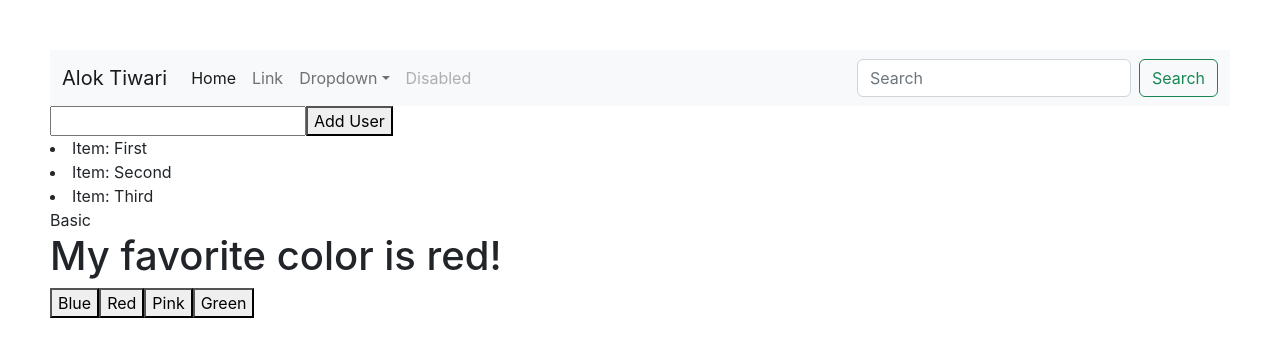
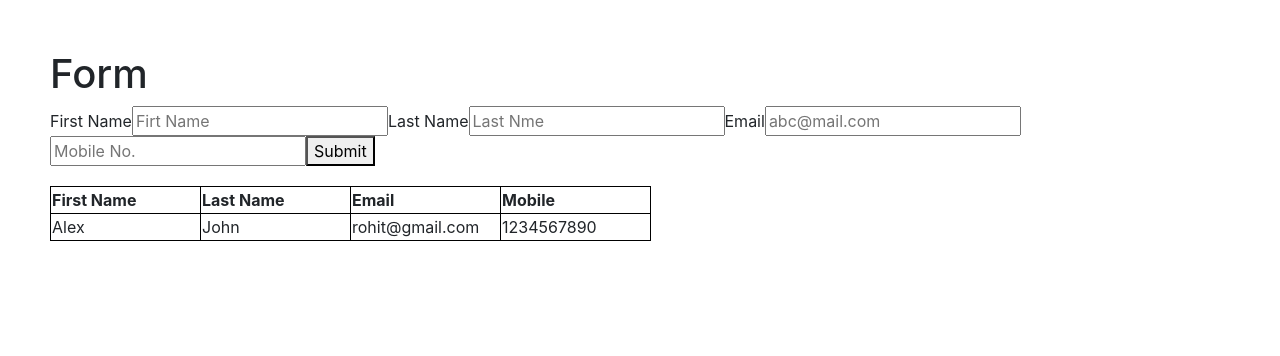
Before and after one commit to alokt1994/react-practice, a React (Create React App) app: page / in a window 1280 px wide. Shown: the top 356 px of the page. Built offline with nearby package versions, Linux system fonts and the light colour scheme.

Commit message:
add form and static list using map method

```diff
--- a/src/App.js
+++ b/src/App.js
@@ -8,18 +8,24 @@ import ArrayObject from "./Component/ArrayObject";
 import Todo from "./Todo/Todo";
 import Basic from "./Basic";
 import { FavoriteColor } from "./Component/HookExample";
+import UserForm from "./UserCrud/UserForm";
+import UserList from "./UserCrud/UserList";
+// import UserWrapper from "./UserCrud/UserWrapper";
 
 function App() {
   return (
     <div>
-      <Counter fname="Alok" lastname="Tiwari" />
-      <Todo />
+      {/* <Counter fname="Alok" lastname="Tiwari" />
+      <Todo /> */}
       {/* <TextField />
       <Chechkbox />
       <TwoVariable />
       <ArrayObject /> */}
-      <Basic />
-      <FavoriteColor />
+      {/* <Basic />
+      <FavoriteColor /> */}
+      <UserForm />
+      <UserList />
+      {/* <UserWrapper /> */}
     </div>
   );
 }
--- /dev/null
+++ b/src/UserCrud/User.css
@@ -0,0 +1,12 @@
+table{
+    margin-top: 20px;
+    border: 1px solid black;
+}
+td{
+    width: 30px;
+    border: 1px solid black;
+}
+th{
+    width: 150px;
+    border: 1px solid black;
+}
--- /dev/null
+++ b/src/UserCrud/UserForm.js
@@ -0,0 +1,45 @@
+import { Formik, Field, Form } from "formik";
+
+export default function UserForm() {
+  return (
+    <div>
+      <h1>Form</h1>
+      <Formik
+        initialValues={{
+          firstName: "",
+          lastName: "",
+          email: "",
+          mobile: "",
+        }}
+        onSubmit={(values) => {
+          console.log(values);
+        }}
+      >
+        <Form>
+          <label htmlFor="firstName">First Name</label>
+          <Field id="firstName" name="firstName" placeholder="Firt Name" />
+
+          <label htmlFor="lastName">Last Name</label>
+          <Field id="lastName" name="lastName" placeholder="Last Nme" />
+
+          <label htmlFor="email">Email</label>
+          <Field
+            id="email"
+            name="email"
+            placeholder="abc@mail.com"
+            type="email"
+          />
+
+          <Field
+            id="mobile"
+            name="mobile"
+            placeholder="Mobile No."
+            type="text"
+          />
+          <button type="submit">Submit</button>
+        </Form>
+      </Formik>
+      <userList />
+    </div>
+  );
+}
--- /dev/null
+++ b/src/UserCrud/UserList.js
@@ -0,0 +1,37 @@
+import React, { useState } from "react";
+import "./User.css";
+// import "./App.css";
+export default function UserList() {
+  const [userListt, setUserListt] = useState([
+    {
+      id: 1,
+      firstName: "Alex",
+      lastName: "John",
+      email: "rohit@gmail.com",
+      mobile: "1234567890",
+    },
+  ]);
+
+  return (
+    <div>
+      <table>
+        <tr>
+          <th>First Name</th>
+          <th>Last Name</th>
+          <th>Email</th>
+          <th>Mobile</th>
+        </tr>
+        {userListt.map((user) => {
+          return (
+            <tr key={user.id}>
+              <td>{user.firstName}</td>
+              <td>{user.lastName}</td>
+              <td>{user.email}</td>
+              <td>{user.mobile}</td>
+            </tr>
+          );
+        })}
+      </table>
+    </div>
+  );
+}
--- /dev/null
+++ b/src/UserCrud/UserWrapper.js
@@ -0,0 +1,19 @@
+import UserList from "./UserList";
+import React, { useState } from "react";
+
+export default function UserWrapper() {
+  const [userListt, setUserListt] = useState([
+    {
+      id: 1,
+      firstName: "Alex",
+      lastName: "John",
+      email: "alex@gmail.com",
+      mobile: "1234567890",
+    },
+  ]);
+  return (
+    <div>
+      <UserList userList={userListt} />
+    </div>
+  );
+}
```
